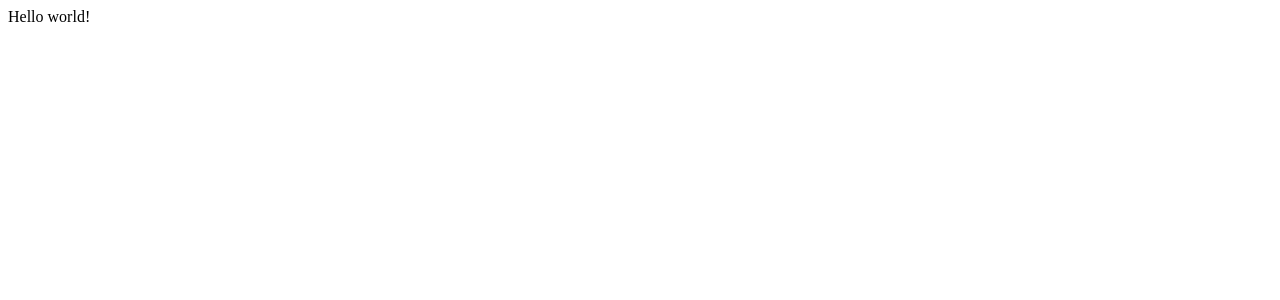
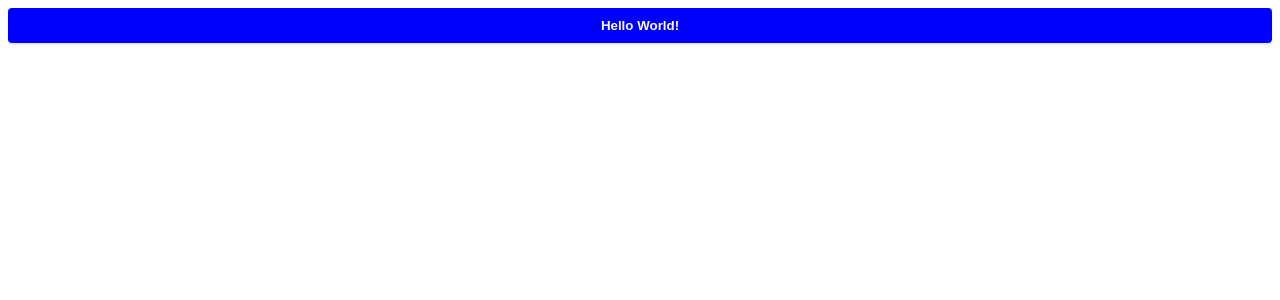
Before and after one commit to UnosquareBelfast/CVGenerator, a React app: page / in a window 1280 px wide. Shown: the top 300 px of the page. Built offline with nearby package versions, Linux system fonts and the light colour scheme.

Commit message:
added test button to call hello world form api

```diff
--- a/package.json
+++ b/package.json
@@ -31,13 +31,16 @@
   "dependencies": {
     "@babel/plugin-proposal-class-properties": "^7.5.5",
     "@babel/runtime": "^7.6.0",
+    "axios": "^0.19.0",
     "eslint-config-airbnb": "^18.0.1",
     "eslint-loader": "^3.0.2",
     "eslint-plugin-import": "^2.18.2",
     "eslint-plugin-jsx-a11y": "^6.2.3",
+    "prop-types": "^15.7.2",
     "react": "^16.9.0",
     "react-dom": "^16.9.0",
-    "react-hot-loader": "^4.12.15"
+    "react-hot-loader": "^4.12.15",
+    "styled-components": "^4.4.0"
   },
   "devDependencies": {
     "@babel/cli": "^7.6.0",
--- /dev/null
+++ b/src/components/common/Button/index.jsx
@@ -0,0 +1,15 @@
+import React from 'react';
+import { PropTypes as PT } from 'prop-types';
+import ButtonStyle from './styled';
+
+const Button = props => {
+  const { label, onClick } = props;
+  return <ButtonStyle onClick={onClick}>{label}</ButtonStyle>;
+};
+
+Button.propTypes = {
+  label: PT.string.isRequired,
+  onClick: PT.func.isRequired,
+};
+
+export default Button;
--- /dev/null
+++ b/src/components/common/Button/styled.js
@@ -0,0 +1,16 @@
+import styled from 'styled-components';
+
+const ButtonStyle = styled.button`
+  background: blue;
+  color: white;
+  cursor: pointer;
+  text-align: center;
+  box-shadow: 0px 2px 2px rgba(0, 0, 0, 0.1);
+  padding: 10px;
+  border-radius: 4px;
+  width: 100%;
+  border: none;
+  font-weight: 600;
+`;
+
+export default ButtonStyle;
--- a/src/pages/Selector/container.jsx
+++ b/src/pages/Selector/container.jsx
@@ -1,11 +1,23 @@
 import React from 'react';
+import axios from 'axios';
 
 // temporarily disabling this rule until the function is fleshed out
 /* eslint-disable react/prefer-stateless-function */
 const SelectorContainer = Wrapped =>
   class Selector extends React.Component {
+    helloWorldOnClick = () => {
+      axios.get('http://localhost:8080/api/hello/1').then(response => {
+        console.log('RESPONSE');
+        console.log(response.data);
+        console.log(response.status);
+        console.log(response.statusText);
+        console.log(response.headers);
+        console.log(response.config);
+      });
+    };
+
     render() {
-      return <Wrapped />;
+      return <Wrapped onClick={this.helloWorldOnClick} />;
     }
   };
 
--- a/src/pages/Selector/index.jsx
+++ b/src/pages/Selector/index.jsx
@@ -1,8 +1,15 @@
 import React from 'react';
+import { PropTypes as PT } from 'prop-types';
+import Button from '../../components/common/Button';
 import container from './container';
 
-const Selector = () => {
-  return <div>Hello world!</div>;
+const Selector = props => {
+  const { onClick } = props;
+  return <Button onClick={onClick} label="Hello World!" />;
+};
+
+Selector.propTypes = {
+  onClick: PT.func.isRequired,
 };
 
 export default container(Selector);
```
Also changed, not shown: 1 other file (tests, documents, lock files or other folders).
